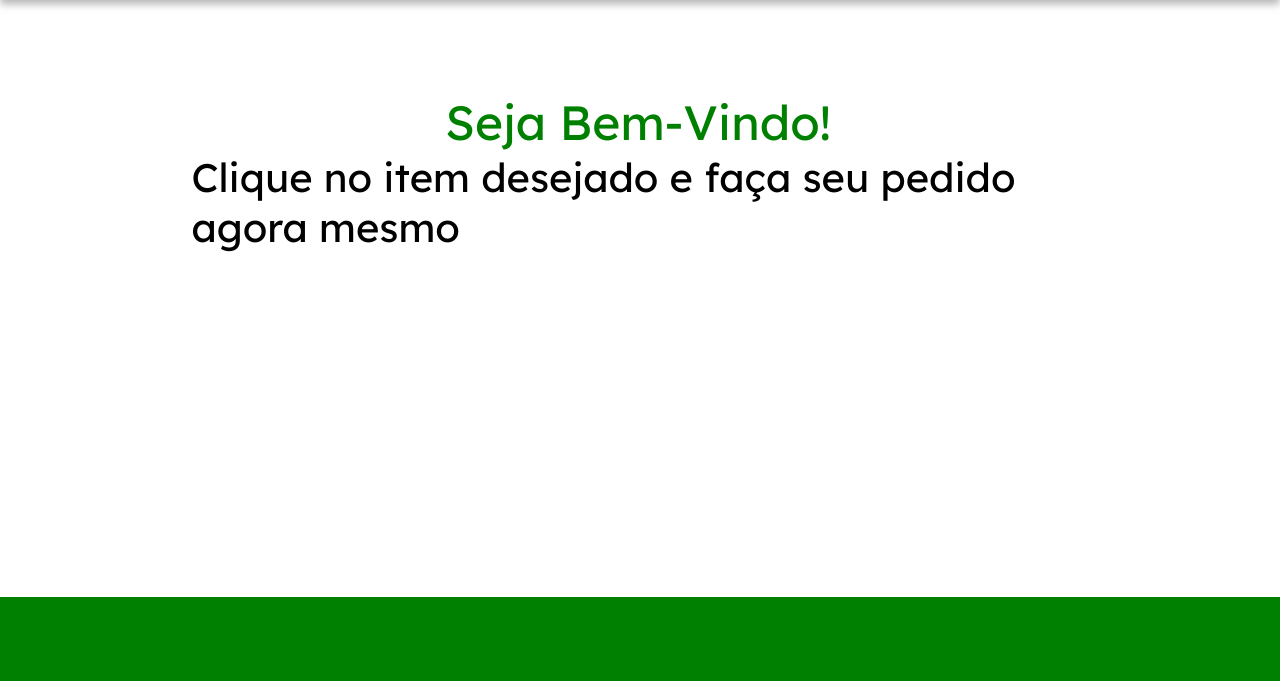
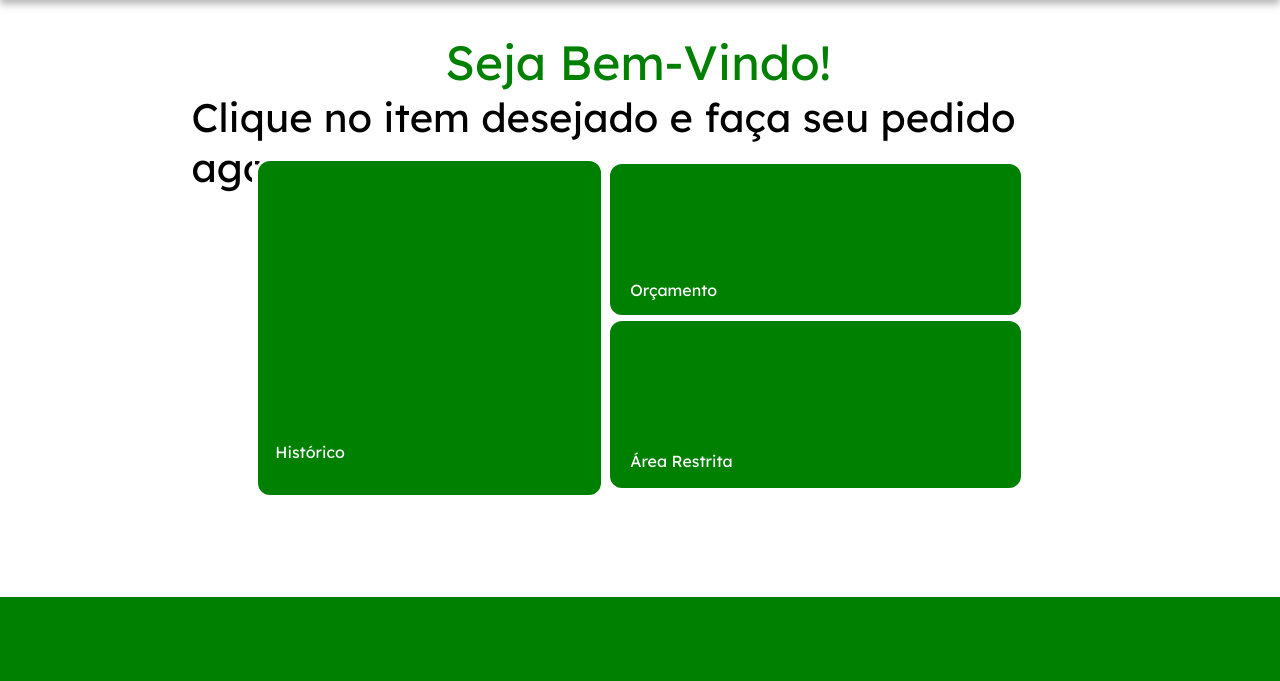
Before and after one commit to openspaceoficial/Moissanite-php, a PHP site: page / in a window 1280 px wide. Shown: the part 119-800 px from the top of the page. Run offline with PHP 8.4, Linux system fonts and the light colour scheme.

Commit message:
UPDATE paginaInicial 1.02
Adicionei o conteúdo do body.

```diff
--- a/index.php
+++ b/index.php
@@ -51,7 +51,15 @@
                 <div class="frase-normal-banner-conteudo">Clique no item desejado e faça seu pedido agora mesmo</div>
             </div>
         </div>
-        <div class="imagens-clicaveis-conteudo"></div>
+        <div class="imagens-clicaveis-conteudo">
+            <div class="container-items-clicaveis-conteudo">
+                <div class="historico-clicavel-conteudo"> <a href="">Histórico</a></div>
+                <div class="historico-e-area-restrita-container-clicavel-conteudo">
+                    <div class="orcamento-clicavel-conteudo"><a href="">Orçamento</a></div>
+                    <div class="area-restrita-clicavel-conteudo"><a href="">Área Restrita</a></div>
+                </div>
+            </div>
+        </div>
     </div>
     <footer></footer>
 
--- a/styles.css
+++ b/styles.css
@@ -204,25 +204,15 @@ span {
 }
 /* Conteudo */
 .banner-conteudo {
-
-    height: 50%;
+    height: 20%;
     width: 99.7%;
     display: flex;
     justify-content: center;
     align-items: center;
 }
 
-.imagens-clicaveis-conteudo {
-
-    height: 50%;
-    width: 99.7%;
-    display: flex;
-    justify-content: center;
-    align-items: center;
-}
 .container-banner-conteudo {
-
-    height: 60%;
+    height: 100%;
     width: 70%;
 }
 
@@ -230,7 +220,6 @@ span {
     font-size: 3em;
     font-weight: 400;
     color: green;
-
     display: flex;
     justify-content: center;
     align-items: center;
@@ -241,8 +230,84 @@ span {
     font-size: 2.5em;
     font-weight: 400;
     color: black;
-
     display: flex;
     justify-content: center;
     align-items: center;
 }
+
+.imagens-clicaveis-conteudo {
+    height: 70%;
+    width: 99.7%;
+    display: flex;
+    justify-content: center;
+    align-items: center;
+}
+
+.container-items-clicaveis-conteudo {
+    border:solid;
+    height: 80%;
+    width: 60%;
+    display: flex;
+    justify-content: center;
+    align-items: center;
+    color: white;
+}
+
+.historico-clicavel-conteudo {
+    border: solid;
+    height: 100%;
+    width: 50%;
+    background-color: green;
+    border-radius: 15px;
+    display: flex;
+    justify-content: start;
+}
+
+.historico-clicavel-conteudo a {
+    border-radius: 15px;
+    width: 70%;
+    height: 90%;
+    display: flex;
+    margin-left: 5%;
+    align-items: end;
+}
+
+.historico-e-area-restrita-container-clicavel-conteudo {
+    border: solid;
+    height: 100%;
+    width: 60%;
+}
+
+.orcamento-clicavel-conteudo {
+    height: 45%;
+    width: 100%;
+    background-color: green;
+    border: solid white;
+    border-radius: 15px;
+}
+
+.orcamento-clicavel-conteudo a {
+    border-radius: 15px;
+    width: 70%;
+    height: 90%;
+    display: flex;
+    margin-left: 5%;
+    align-items: end;
+}
+
+.area-restrita-clicavel-conteudo {
+    height: 50%;
+    width: 100%;
+    background-color: green;
+    border: solid white;
+    border-radius: 15px;
+}
+
+.area-restrita-clicavel-conteudo a {
+    border-radius: 15px;
+    width: 70%;
+    height: 90%;
+    display: flex;
+    margin-left: 5%;
+    align-items: end;
+}
```
